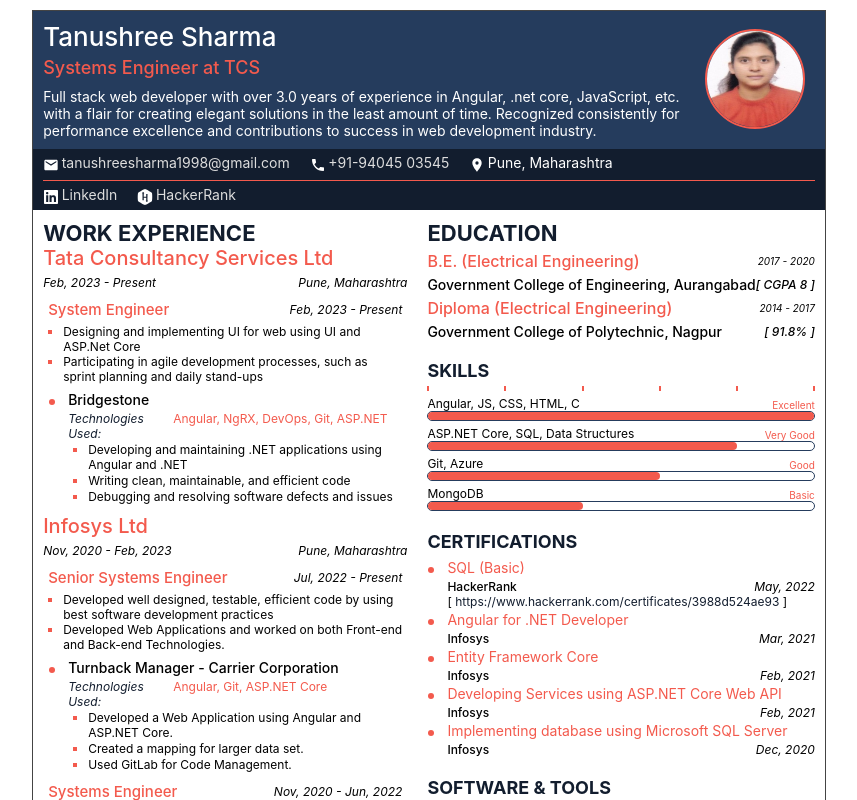
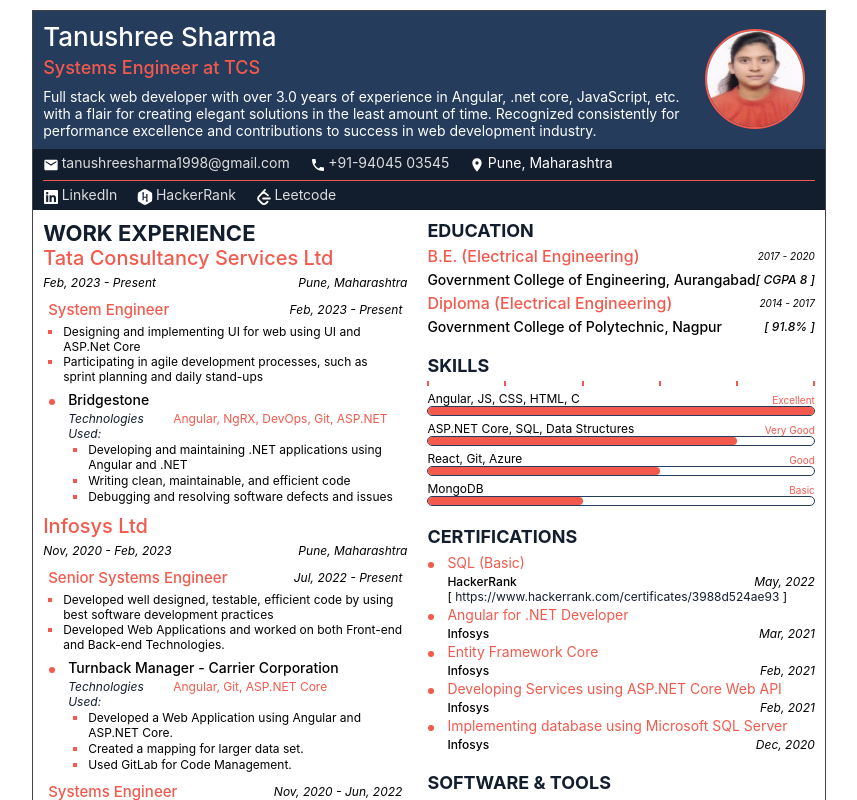
Before and after one commit to geekyorion/resume, a React (Create React App) app: page / in a window 1280 px wide. Shown: the top 800 px of the page, without its empty margins (211-1068 px from the left). Built offline with nearby package versions, Linux system fonts and the light colour scheme.

Commit message:
update resume

```diff
--- a/src/components/Education/Education.css
+++ b/src/components/Education/Education.css
@@ -6,6 +6,7 @@
 .education-header-text {
   color: var(--color-darkblue);
   text-transform: uppercase;
+  font-size: 1.8rem;
 }
 
 .education-basic-info,
--- a/src/data/tanushree.json
+++ b/src/data/tanushree.json
@@ -41,6 +41,11 @@
         "value": "https://hackerrank.com/tanushreesharma3",
         "isHidden": false,
         "icon": "hackerrank"
+      }, {
+        "type": "Leetcode",
+        "value": "https://leetcode.com/SharmaTanushree",
+        "isHidden": false,
+        "icon": "leetcode"
       }
     ],
     "image": {
@@ -254,7 +259,7 @@
       },
       {
         "rating": 3,
-        "technologies": ["Git", "Azure"],
+        "technologies": ["React", "Git", "Azure"],
         "info": "Good"
       },
       {
```
Also changed, not shown: 2 other files (tests, documents, lock files or other folders).
